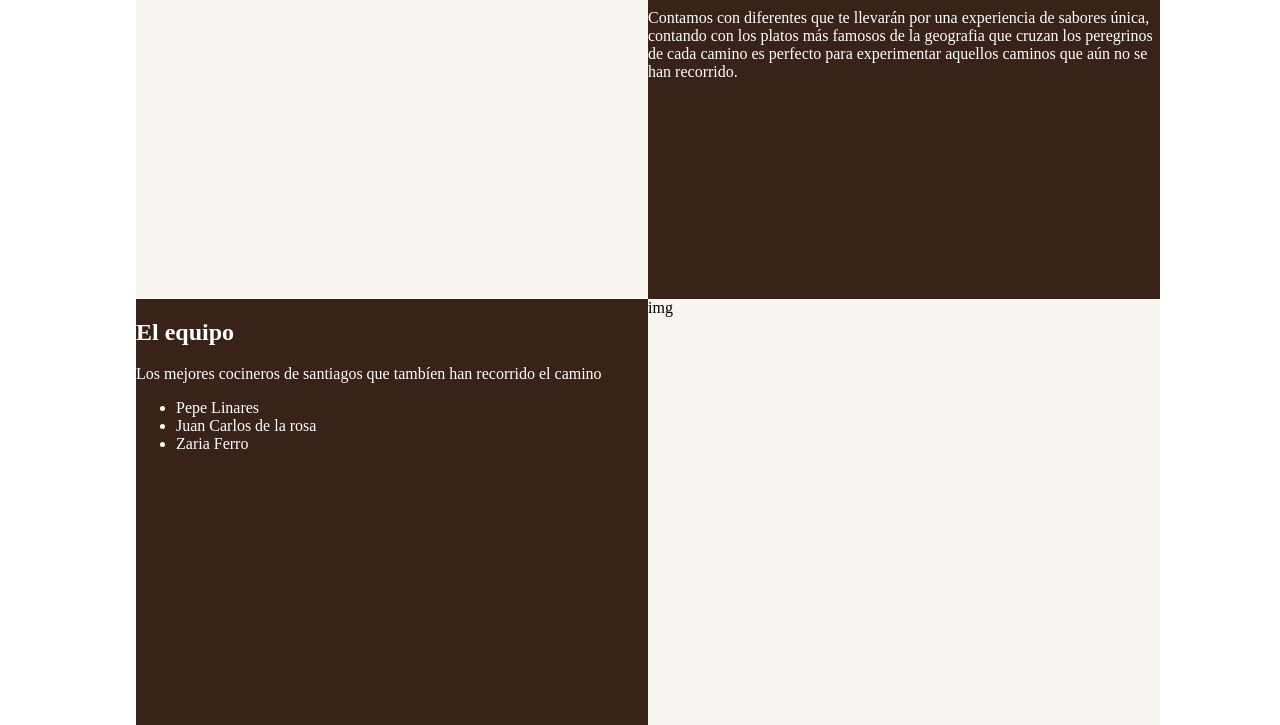
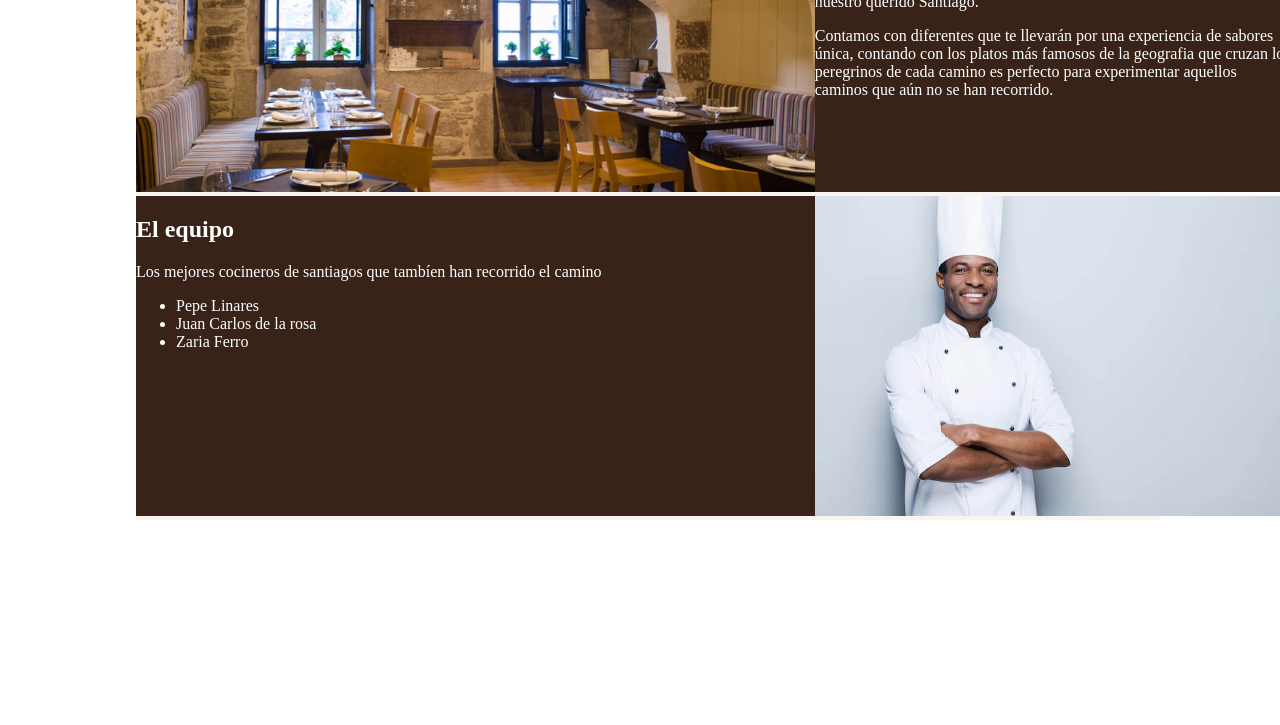
Before and after one commit to JoseRubicco21/Do-camino, a website: page index.html in a window 1280 px wide. Shown: the part 296-1021 px from the top of the page. After the commit the page ends 816 px from the top, so only its background shows below. Drawn offline with Linux system fonts and the light colour scheme.

Commit message:
añadido imagenes al html

```diff
--- a/assets/css/about_us.css
+++ b/assets/css/about_us.css
@@ -32,7 +32,7 @@
 
 .about-us-img,
 .about-us-text {
-  height: calc(100vw / 3);
+  height: calc(100vw / 4);
 }
 
 @media (max-width: 768px) {
--- a/index.html
+++ b/index.html
@@ -45,7 +45,9 @@
       <section id="cartas"></section>
       <!-- Jose - ABOUT US -->
       <section id="about-us">
-        <div class="about-us-img" id="about-us-1"></div>
+        <div class="about-us-img-div" id="about-us-1">
+            <img class="about-us-img" src="./assets/images/restaurant_1.jpg" alt="imagen de uno de los chefs.">
+        </div>
         <article class="about-us-text" id="about-us-2">
           <h2>El Restaurante</h2>
           <p>
@@ -73,7 +75,9 @@
             <li>Zaria Ferro</li>
           </ul>
         </article>
-        <div class="about-us-img" id="about-us-4">img</div>
+        <div class="about-us-img-div" id="about-us-4">
+            <img class="about-us-img" src="./assets/images/chef_1.jpg" alt="imagen de uno de los chefs.">
+        </div>
       </section>
       <!-- Brais - RESERVAS -->
       <section id="reservas"></section>
```
Also changed, not shown: assets/images/chef_1.jpg (added), assets/images/chef_2.jpg (added), assets/images/chef_3.jpg (added), assets/images/restaurant_1.jpg (added), assets/images/restaurant_2x.jpg (added), assets/images/restaurant_3.jpg (added).
